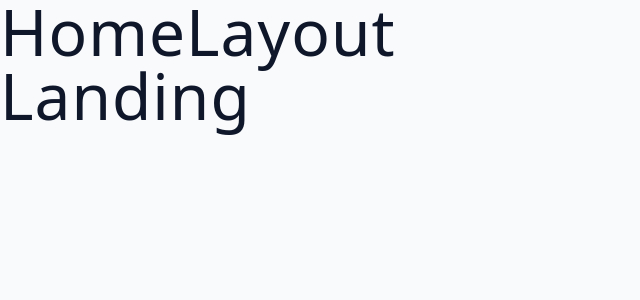
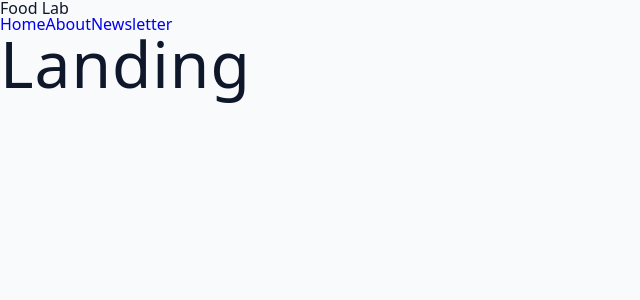
Before and after one commit to smb-lemon/food-lab, a React (Vite) app: page / in a window 1280 px wide. Shown: the top 300 px of the page, without its empty margins (0-640 px from the left). Built offline with nearby package versions, Linux system fonts and the light colour scheme.

Commit message:
docs: updated docs with navbar setup feat: added navbar in components

```diff
--- /dev/null
+++ b/src/components/Navbar.jsx
@@ -0,0 +1,27 @@
+import React from 'react'
+import { NavLink } from 'react-router-dom'
+
+function Navbar() {
+  return (
+    <nav>
+        <div className="nav-center">
+            <span className='logo'>
+                Food Lab
+            </span>
+            <div className="nav-links">
+                < NavLink to='/' className='nav-link' >
+                    Home
+                </NavLink>
+                < NavLink to='/about' className='nav-link' >
+                    About
+                </NavLink>
+                < NavLink to='/newsletter' className='nav-link' >
+                    Newsletter
+                </NavLink>
+            </div>
+        </div>
+    </nav>
+  )
+}
+
+export default Navbar
--- a/src/pages/HomeLayout.jsx
+++ b/src/pages/HomeLayout.jsx
@@ -1,13 +1,14 @@
 import React from 'react'
 import { Link, Outlet } from 'react-router-dom'
+import Navbar from '../components/Navbar';
 
 function HomeLayout() {
   return (
-  <div>
-    <h1>HomeLayout</h1>
-    <Outlet />
+  <>
+    < Navbar />
+    < Outlet />
     {/* < Link to='/about'>About Page</Link> */}
-  </div>
+  </>
 
   );
 }
```
Also changed, not shown: 1 other file (tests, documents, lock files or other folders).
